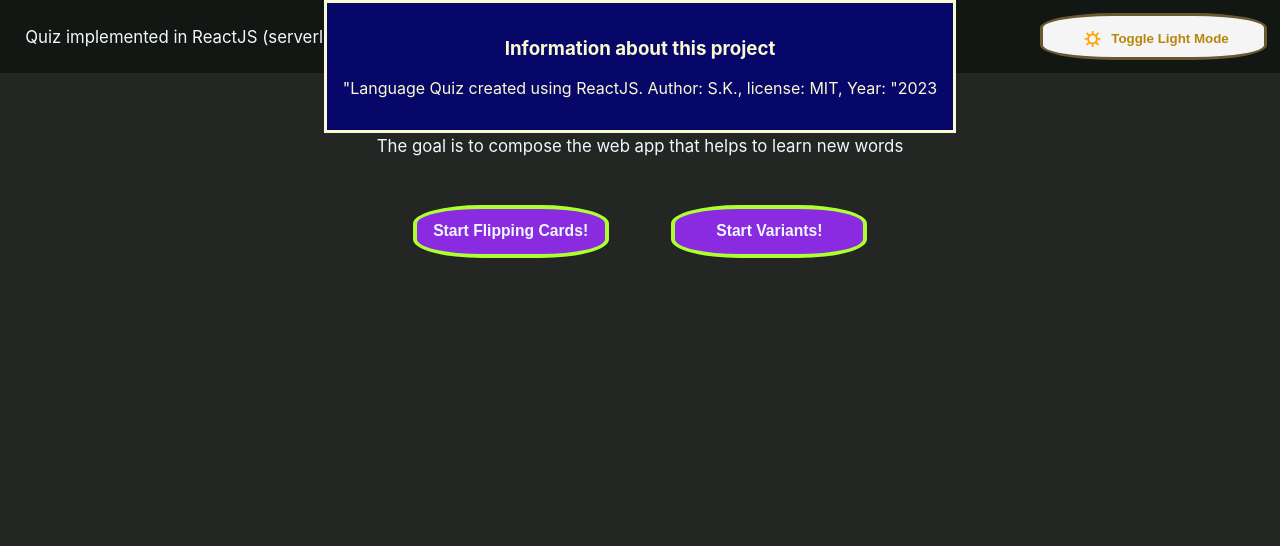
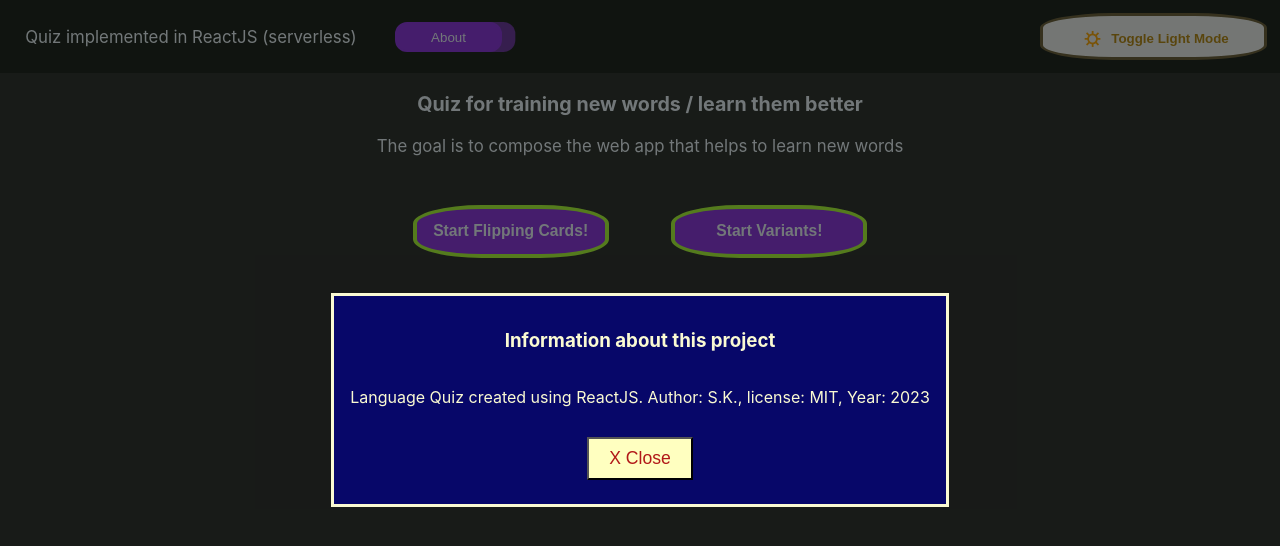
Before and after one commit to sklykov/statpagefolio, a React (Vite) app in the folder lang_quiz_react/: page / in a window 1280 px wide. Both pictures are taken after a click on the button "About". Shown: the top 546 px of the page. Built offline with nearby package versions, Linux system fonts and the light colour scheme.

Commit message:
Added styles for dialog window and closing function by pressing the button

```diff
--- a/lang_quiz_react/src/App.jsx
+++ b/lang_quiz_react/src/App.jsx
@@ -5,7 +5,7 @@ import './styles/App.css';
 import NavBar from './components/ui/NavBar';
 import QuizSection from './components/QuizSection';
 import { ThemeContext } from './store/ThemeContextProvider';
-import { useContext, useState, useRef, useEffect } from "react";  // access some changes in the state
+import { useContext, useState, useRef } from "react";  // access some changes in the state
 import AboutInfo from './components/ui/AboutInfo';
 
 // Main component of the webpage - App
@@ -17,19 +17,20 @@ export default function App() {
   let cssClasses = `App ${theme}`;  // CSS classes for switching the styles
 
   // Show info as the dialog window
-  const [openedInfo, openInfo] = useState(false);
-  const dialogRef = useRef(); const openedOnce = useRef(false);
+  const [openedInfo, openInfo] = useState(false);  // manage state of opened / closed Info window
+  // 1 Ref - for accessing the <dialog> properties, 2 - for not attempting closing not opened before window
+  const dialogRef = useRef();
 
   // Page elements specification using the JSX syntax
   return (
       <main className={cssClasses} id="main-body">
         <header className="App-header">
-          <NavBar openInfoWindow={openInfo} dialogWin={dialogRef}/>
+          <NavBar openInfoWindow={openInfo} dialogWin={dialogRef} />
           {/* TODO: switch dynamically info below  */}
           <h3> Quiz for training new words / learn them better </h3>
           <p> The goal is to compose the web app that helps to learn new words </p>
         </header>
-        <AboutInfo opened={openedInfo} ref={dialogRef}/>
+        <AboutInfo opened={openedInfo} openInfoWinFunction={openInfo} ref={dialogRef} />
         <QuizSection quizStarted={false} />
       </main>
   );
--- a/lang_quiz_react/src/components/ui/AboutInfo.jsx
+++ b/lang_quiz_react/src/components/ui/AboutInfo.jsx
@@ -1,20 +1,25 @@
 import styles from './AboutInfo.module.css';
 import { ThemeContext } from '../../store/ThemeContextProvider';
-import { useContext, forwardRef } from 'react';
+import { useContext, forwardRef} from 'react';
+import CloseInfoButton from './CloseInfoButton';
 
 const date = new Date(); const year = date.getFullYear();  // get the actual year
 
-const AboutInfo = forwardRef(function AboutInfo({opened}, ref) {
+// forwardRef is used for forwarding accepted ref React property for providing the access to the HTML element
+const AboutInfo = forwardRef(function AboutInfo({openInfoWinFunction, openedInfo}, ref) {
   const {theme} = useContext(ThemeContext);  // get the selected theme: dark or light
-  let selectedThemedStyle = styles.aboutWindowDark;
+  let selectedThemedStyle = styles.aboutWindowDark;  // default theme
   if (theme !== 'dark') {
-    selectedThemedStyle = styles.aboutWindowLight;
+    selectedThemedStyle = styles.aboutWindowLight;  // update theme, will be initialized if Context will be changed
   }
 
   return (
-    <dialog open={opened} ref={ref} className={selectedThemedStyle}>
-      <h3> Information about this project </h3>
-      <p> "Language Quiz created using ReactJS. Author: S.K., license: MIT, Year: "{year}</p>
+    <dialog open={openedInfo} ref={ref} className={selectedThemedStyle}>
+      <div className={styles.aboutInfoWinBox}>
+        <h3> Information about this project </h3>
+        <p> Language Quiz created using ReactJS. Author: S.K., license: MIT, Year: {year} </p>
+        <CloseInfoButton dialogWin={ref} openInfoWindow={openInfoWinFunction} />
+      </div>
     </dialog>
   );
 });
--- a/lang_quiz_react/src/components/ui/AboutInfo.module.css
+++ b/lang_quiz_react/src/components/ui/AboutInfo.module.css
@@ -1,11 +1,20 @@
+/* Dark theme selected */
 .aboutWindowDark {
     background-color: rgb(7, 7, 105); color: lightgoldenrodyellow;
 }
+.aboutWindowDark::backdrop {
+    background-color: rgba(15, 18, 15, 0.555);
+}
 
+/* Light theme selected */
 .aboutWindowLight {
     background-color: lightgoldenrodyellow; color: rgb(7, 7, 105);
 }
+.aboutWindowLight::backdrop {
+    background-color: rgba(204, 211, 204, 0.555);
+}
 
-.aboutWindowDark::backdrop {
-    background-color: rgba(149, 52, 240, 0.302);
+/* Both themes shared styles */
+.aboutInfoWinBox {
+    display: flex; flex-direction: column; align-items: center; justify-content: center;
 }
--- /dev/null
+++ b/lang_quiz_react/src/components/ui/CloseInfoButton.jsx
@@ -0,0 +1,29 @@
+import styles from './CloseInfoButton.module.css';
+import { useContext } from 'react';
+import { ThemeContext } from '../../store/ThemeContextProvider';
+
+export default function CloseInfoButton({openInfoWindow, dialogWin}) {
+
+    let {theme} = useContext(ThemeContext);
+
+    let selectedThemedStyle = styles.closeButtonDark;  // default theme
+    if (theme !== 'dark') {
+        selectedThemedStyle = styles.closeButtonLight;  // update theme, will be initialized if Context will be changed
+    }
+
+    // The function below is closing the opened AboutInfo <dialog> and changes its opened state to false + close opened modal
+    function CloseInfo() {
+        openInfoWindow((prevState) => {
+          if (prevState) {
+            if (dialogWin.current.open) {
+                dialogWin.current.close();
+            }
+          }
+          return !prevState;
+        });
+      }
+
+    return (
+        <button onClick={CloseInfo} className={selectedThemedStyle}> X Close </button>
+    );
+}
--- /dev/null
+++ b/lang_quiz_react/src/components/ui/CloseInfoButton.module.css
@@ -0,0 +1,17 @@
+.closeButtonDark {
+    background-color: rgb(255, 255, 192); color: rgb(177, 24, 24);
+}
+.closeButtonDark:hover {
+    background-color: rgb(255, 255, 220); color: rgb(220, 30, 30);
+}
+
+.closeButtonLight {
+    background-color: rgb(177, 24, 24); color: rgb(255, 255, 192);
+}
+.closeButtonLight:hover {
+    color: rgb(255, 255, 220); background-color: rgb(220, 30, 30);
+}
+
+.closeButtonDark, .closeButtonLight {
+    font-size: 1.1em; width: 6em; margin: 0.5em; margin-top: 0.8em; padding: 0.5em; height: fit-content;
+}
--- a/lang_quiz_react/src/components/ui/NavBar.jsx
+++ b/lang_quiz_react/src/components/ui/NavBar.jsx
@@ -1,18 +1,32 @@
 import "../../styles/NavBar.css";
-import { useState, useContext } from "react";
+import { useState, useContext} from "react";
 import StyleSwitcher from "./StyleSwitcher";
 import { ThemeContext } from '../../store/ThemeContextProvider';
 
-export default function NavBar({openInfoWindow}) {
+export default function NavBar({openInfoWindow, dialogWin}) {
     const {theme} = useContext(ThemeContext); let navBarClass = `navbar navbar-${theme}`;  // Get current toggled mode
-    const [styleSymbol, setStyleSymbol] = useState('\u263C');  // can be changed by the Ref in the function?
+    const [styleSymbol, setStyleSymbol] = useState('\u263C');  // changing symbol for the theme button switcher
 
-    // Display info after clicking the button in the component below
-  function DisplayInfo(){
-    openInfoWindow((prevState) => {
-      return !prevState;
-    });
-  }
+    // Display Information Window after clicking the button in the component below (on the navigation bar)
+    function DisplayInfo() {
+      openInfoWindow((prevState) => {
+        if (!prevState) {
+          dialogWin.current.showModal();
+        } else {
+          if (dialogWin.current.open) {
+            dialogWin.current.close();
+          }
+        }
+        return !prevState;
+      });
+    }
+
+    // Forbid closing by the clicking of the 'Esc' button on the keyboard
+    if (dialogWin.current) {
+      dialogWin.current.addEventListener('cancel', (e) => {
+        e.preventDefault();
+      });
+    }
 
     return (
       <nav  className={navBarClass}>
```
